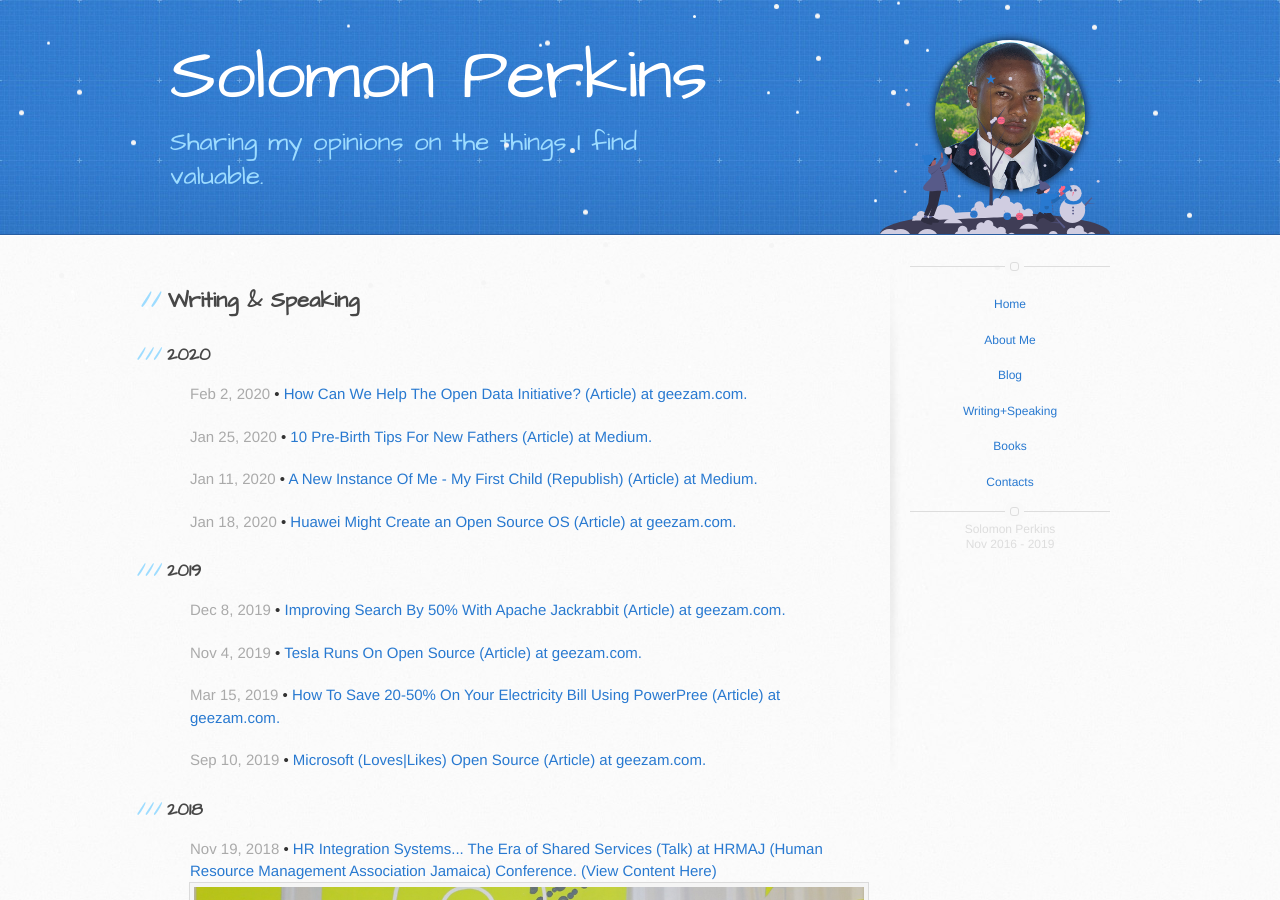
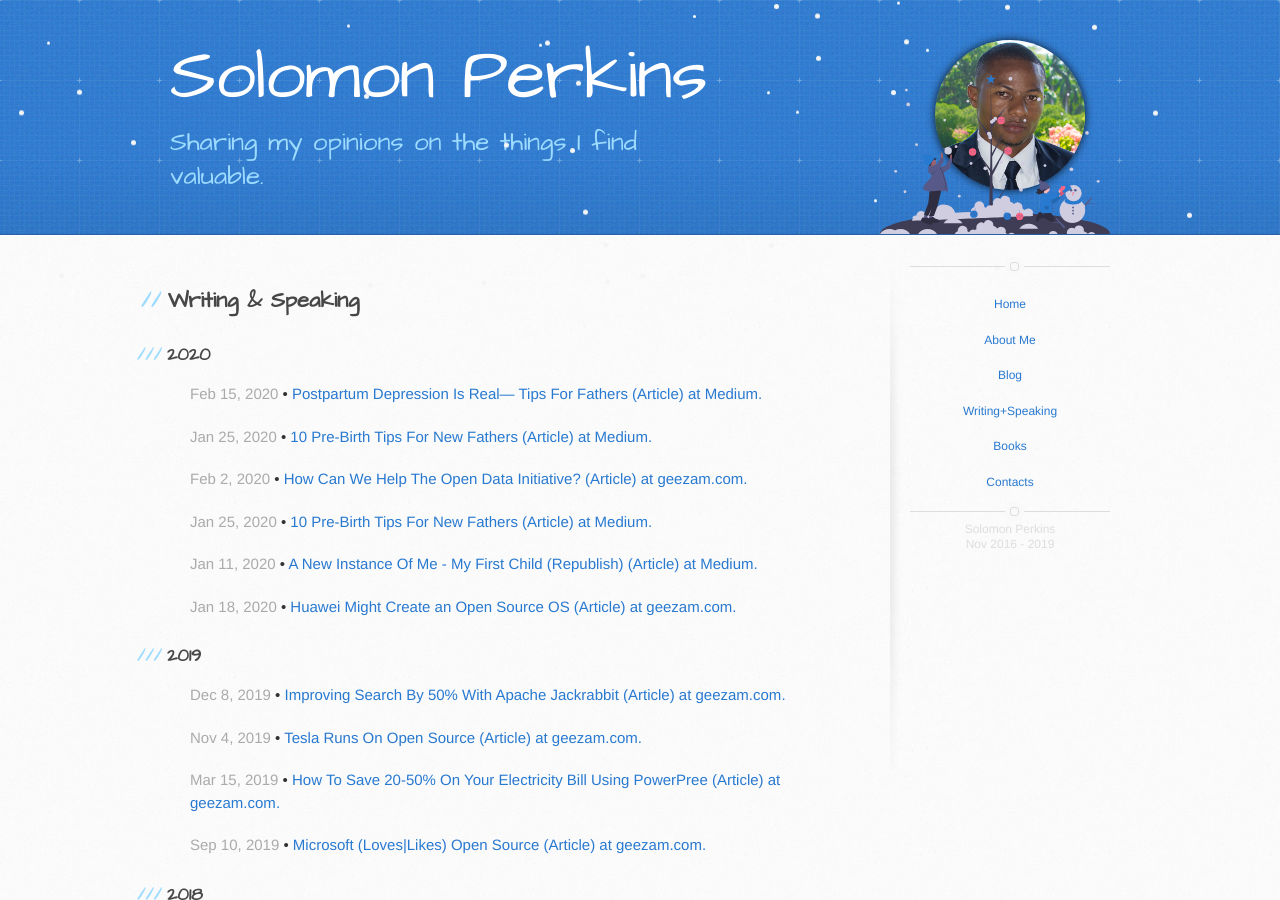
Before and after one commit to SolomonPerkins/solomonperkins.github.io, a Jekyll site: the page built from writing+speaking.html, in a window 1280 px wide and 900 px high. Built offline with Jekyll 4.4.1, drawn with Linux system fonts in a browser that asks for light colours.

Commit message:
Writing speaking (#67)
* add wirting and speaking post

* add gaify book

* Add writing and log improvements in metrics

```diff
--- a/_data/writingspeaking.yml
+++ b/_data/writingspeaking.yml
@@ -1,3 +1,11 @@
+- type: writing
+  title: "Postpartum Depression Is Real— Tips For Fathers"
+  location: "<a href='https://medium.com/@daddyblog/postpartum-depression-is-real-tips-for-fahters-16c5f0f58048'>Medium</a>"
+  date: 2020-02-15
+- type: writing
+  title: "10 Pre-Birth Tips For New Fathers"
+  location: "<a href='https://medium.com/@daddyblog/10-pre-birth-tips-for-new-fathers-cd2c4e7f627b'>Medium</a>"
+  date: 2020-01-25
 - type: writing
   title: "How Can We Help The Open Data Initiative?"
   location: "<a href='https://geezam.com/how-can-we-help-the-open-data-initiative/'>geezam.com</a>"
```
Also changed, not shown: javascripts/writing_skills.json (+14 -0 lines).
